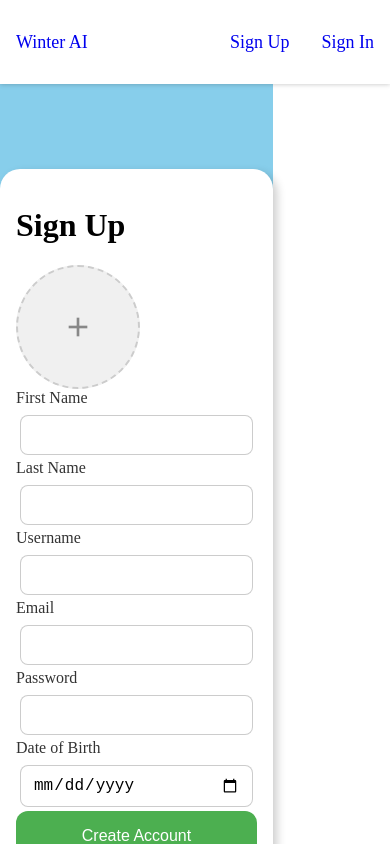
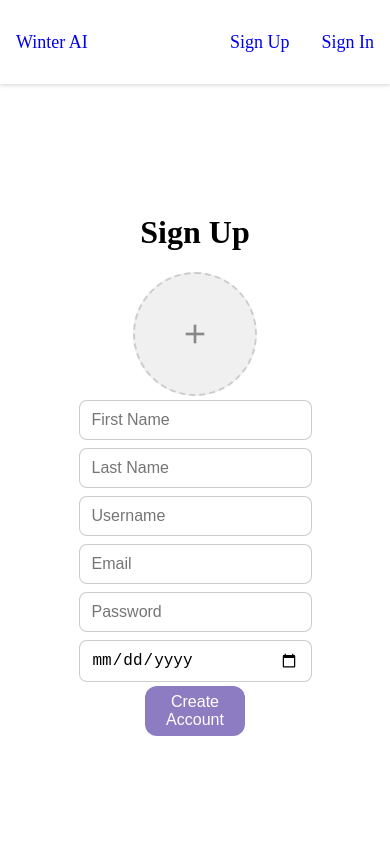
Before and after one commit to LaytonWashburn/WinterAI, a React (Vite) app in the folder client/: page /signup in a window 390 px wide. Shown: the top 844 px of the page. Built offline with nearby package versions, Linux system fonts and the light colour scheme.

Commit message:
Sign Up page refactored for mobile, need to looks really close at the styles, a little janky

```diff
--- a/client/src/components/nav-bar/Navbar.module.css
+++ b/client/src/components/nav-bar/Navbar.module.css
@@ -13,7 +13,8 @@
     font-size: large;
     min-width: 100%;
     position: sticky;
-    top: 0
+    top: 0;
+    z-index: 1000;
 }
 
 #rightNavSection,
--- a/client/src/index.css
+++ b/client/src/index.css
@@ -1,7 +1,7 @@
 body, #root {
     margin: 0;
     padding: 0;
-    min-height: 100dvh;
+    min-height: 100vh;
 }
 
 #root {
--- a/client/src/layouts/guest/GuestLayout.module.css
+++ b/client/src/layouts/guest/GuestLayout.module.css
@@ -1,5 +1,5 @@
 main {
   display: flex;
   flex: 1;             /* take up remaining space */
-  overflow: auto;      /* allow scrolling inside main area if needed */
+  /* overflow-y:scroll;      allow scrolling inside main area if needed */
 }
--- a/client/src/pages/signin/SignIn.module.css
+++ b/client/src/pages/signin/SignIn.module.css
@@ -59,7 +59,7 @@
 }
 
 #submitButton:hover {
-    background-color: #5A3E99;;
+    background-color: #5A3E99;
 }
 
 @media (min-width: 576px) {
--- a/client/src/pages/signup/SignUp.css
+++ b/client/src/pages/signup/SignUp.css
@@ -1,20 +1,32 @@
 #signup{
-    background-color: #87CEEB;
-    padding-top: 85px;
-    height: 100vh;
+    width: 100%;
+    /* box-sizing: border-box; */
+    padding: 0 24px 0 24px;
+    /* overflow-y: scroll; */
+    flex: 1 1 auto;       /* allow to grow and shrink */
+    /* min-height: 0;        allow flex container to limit height */
+    display: flex;
+    justify-content: center;
+    align-items: center;
 }
 
 #signup #container {
     background-color: white;
     padding: 16px;
-    border-radius: 20px;
-    box-shadow: 4px 4px 10px rgba(0, 0, 0, 0.2);
+}
+
+#container {
+    display: flex;
+    flex-direction: column;
+    align-items: center;
+
+
 }
 
 #create-account-button  {
-    width: 100%;
+    width: 100px;
     height: 50px;
-    background-color: #4CAF50;
+    background-color: #8E7CC3;
     color: white;
     border: none;
     border-radius: 12px;
@@ -34,3 +46,21 @@
     outline-color: "#4CAF50";
     transition: "border-color 0.2s ease-in-out";
 }
+
+@media (min-width: 576px) {
+    #container{
+        width: 450px;
+        height: 75%;
+        box-shadow: 4px 4px 10px rgba(0, 0, 0, 0.2);
+        height: inherit;
+        border-radius: 20px;
+        /* border: solid #5A3E99; */
+    }
+}
+
+@media (min-width: 768px) {
+    #container{
+        height: 75%;
+        width: 650px;
+    }
+}
--- a/client/src/pages/signup/SignUp.tsx
+++ b/client/src/pages/signup/SignUp.tsx
@@ -106,7 +106,6 @@ export const SignUp = () => {
     return (
         <form id="signup" className="flex flex-column flex-center-all" onSubmit={handleSubmit}>
 
-
             <div id="container" className="flex flex-column flex-center-all margin-top-16 margin-bottom-16 width-50-percent">
 
                 <h1 className="text-2xl">Sign Up</h1>
@@ -159,17 +158,18 @@ export const SignUp = () => {
                         className="margin-top-8 margin-bottom-16"
                         style={{ display: "flex", flexDirection: "column", justifyContent:"start" }}
                     >
-                        <label
+                        {/* <label
                         htmlFor={name}
                         className="text-lg"
                         style={{ marginBottom: "4px", fontWeight: "500", color: "#333" }}
                         >
                         {label}
-                        </label>
+                        </label> */}
                         <input
                         type={type}
                         id={name}
                         name={name}
+                        placeholder={label}
                         required={["username", "password", "email"].includes(name)}
                         value={formData[name]}
                         onChange={handleChange}
@@ -179,7 +179,6 @@ export const SignUp = () => {
                             fontSize: "16px",
                             borderRadius: "8px",
                             border: "1px solid rgba(0, 0, 0, 0.2)",
-                            outlineColor: "#4CAF50",
                             transition: "border-color 0.2s ease-in-out",
                         }}
                         />
```
